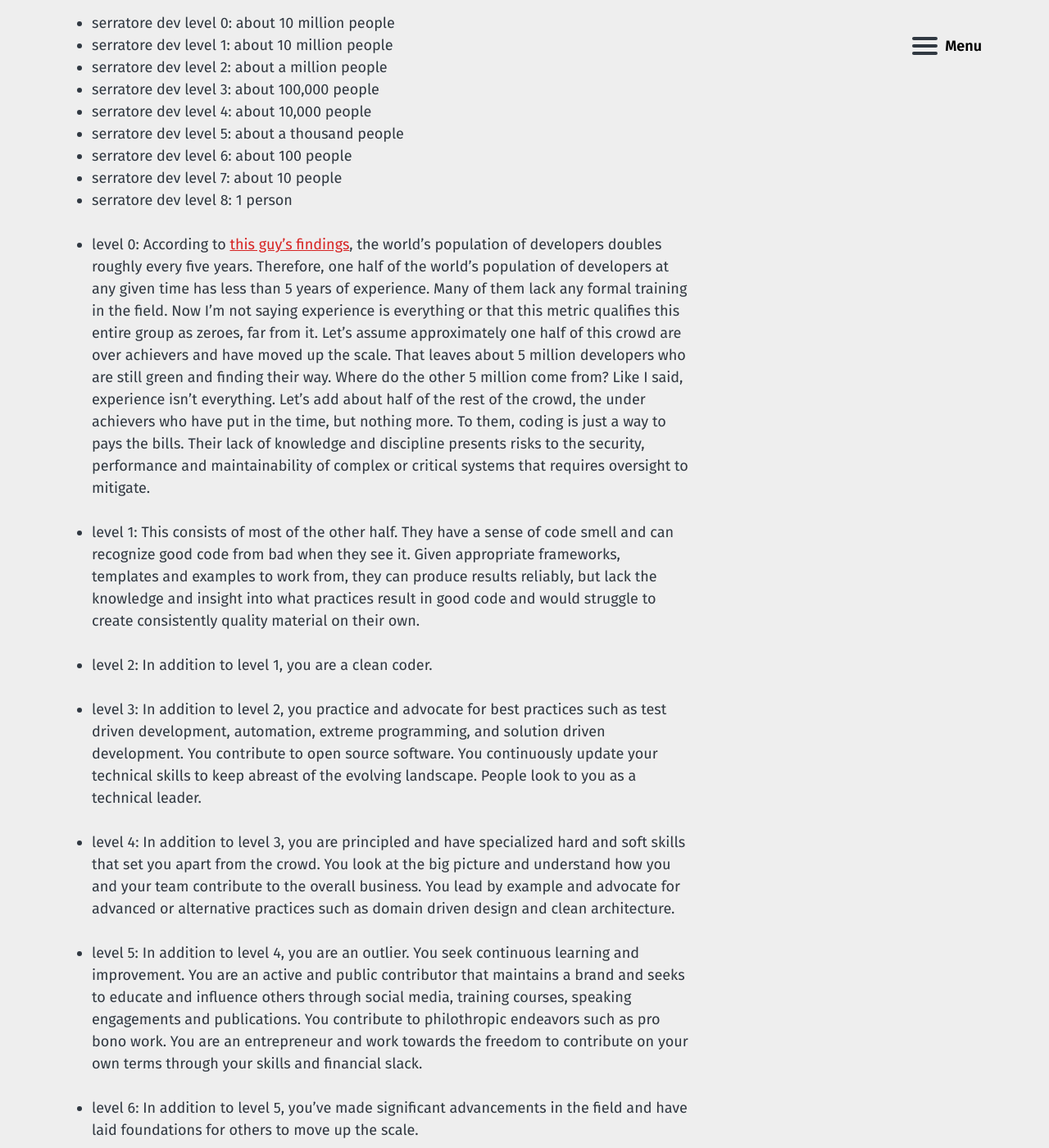
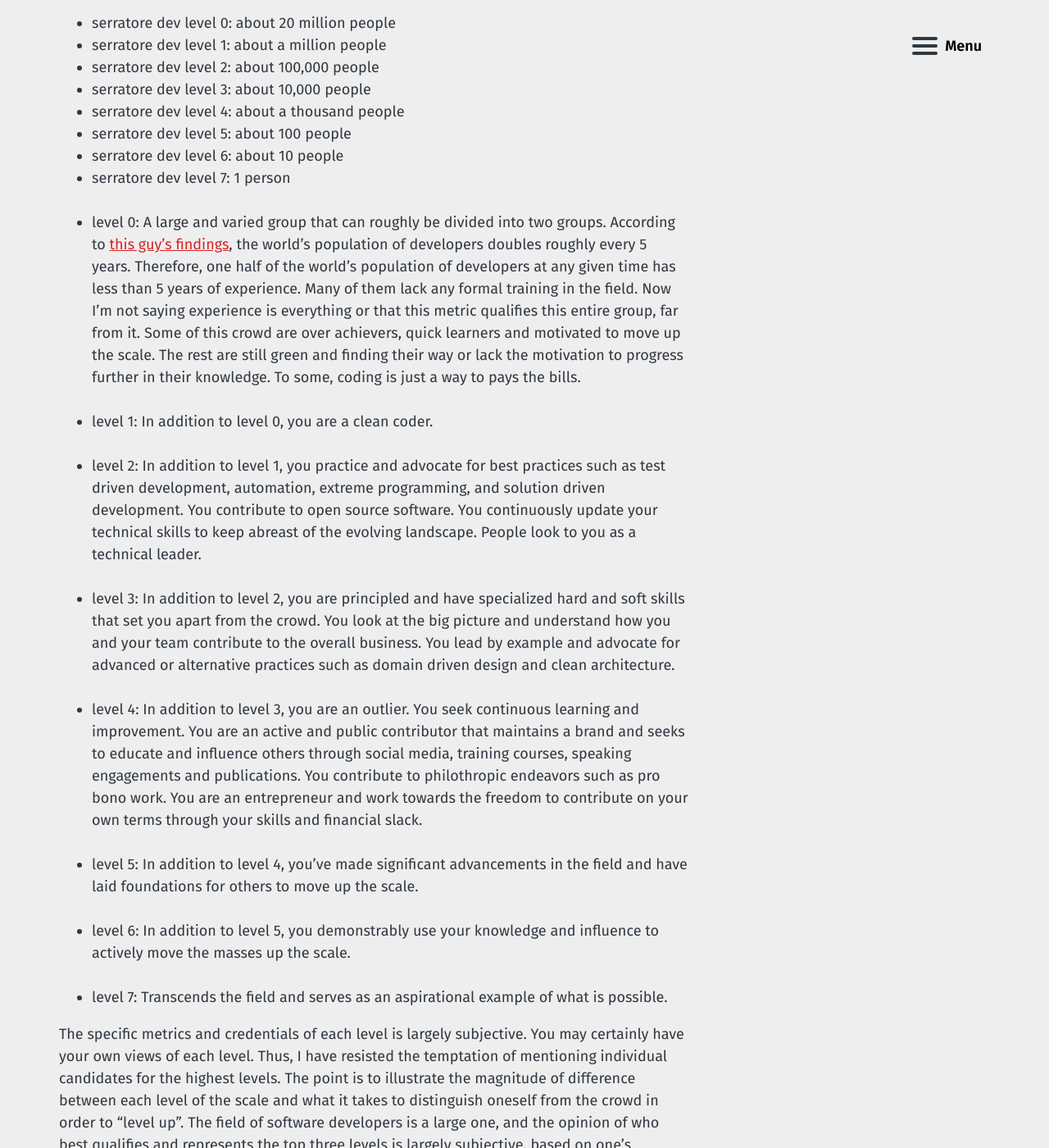
Before and after one commit to CSerratore/cserratore.github.io, a Jekyll site: the page built from _posts/2019-01-10-serratore-dev-scale.md, in a window 1280 px wide and 1400 px high, scrolled down 815 px. Shown: the whole window at 82% size. Built offline with Jekyll 4.4.1, drawn with Linux system fonts in a browser that asks for light colours; some of the changed text lies outside the part shown.

Commit message:
edits to post (merged bottom two levels)

```diff
--- a/_posts/2019-01-10-serratore-dev-scale.md
+++ b/_posts/2019-01-10-serratore-dev-scale.md
@@ -17,35 +17,32 @@ Early in my career, my manager and colleagues were engaged in a jovial discussio
 
 This is my attempt at applying this analogy to the domain of software development. With Paul's permission, I give you the **Serratore Dev Scale**.
 
-* serratore dev level 0:  about 10 million people
-* serratore dev level 1:  about 10 million people
-* serratore dev level 2:  about a million people
-* serratore dev level 3:  about 100,000 people
-* serratore dev level 4:  about 10,000 people
-* serratore dev level 5:  about a thousand people
-* serratore dev level 6:  about 100 people
-* serratore dev level 7:  about 10 people
-* serratore dev level 8:  1 person
+* serratore dev level 0:  about 20 million people
+* serratore dev level 1:  about a million people
+* serratore dev level 2:  about 100,000 people
+* serratore dev level 3:  about 10,000 people
+* serratore dev level 4:  about a thousand people
+* serratore dev level 5:  about 100 people
+* serratore dev level 6:  about 10 people
+* serratore dev level 7:  1 person
 
-* level 0: According to [this guy's findings](http://coding-and-more.blogspot.com/2011/06/its-official-developers-get-better-with.html), the world's population of developers doubles roughly every five years. Therefore, one half of the world's population of developers at any given time has less than 5 years of experience. Many of them lack any formal training in the field. Now I'm not saying experience is everything or that this metric qualifies this entire group as zeroes, far from it. Let's assume approximately one half of this crowd are over achievers and have moved up the scale. That leaves about 5 million developers who are still green and finding their way. Where do the other 5 million come from? Like I said, experience isn't everything. Let's add about half of the rest of the crowd, the under achievers who have put in the time, but nothing more. To them, coding is just a way to pays the bills. Their lack of knowledge and discipline presents risks to the security, performance and maintainability of complex or critical systems that requires oversight to mitigate.
+* level 0: A large and varied group that can roughly be divided into two groups. According to [this guy's findings](http://coding-and-more.blogspot.com/2011/06/its-official-developers-get-better-with.html), the world's population of developers doubles roughly every 5 years. Therefore, one half of the world's population of developers at any given time has less than 5 years of experience. Many of them lack any formal training in the field. Now I'm not saying experience is everything or that this metric qualifies this entire group, far from it. Some of this crowd are over achievers, quick learners and motivated to move up the scale. The rest are still green and finding their way or lack the motivation to progress further in their knowledge. To some, coding is just a way to pays the bills.
 
-* level 1: This consists of most of the other half. They have a sense of code smell and can recognize good code from bad when they see it. Given appropriate frameworks, templates and examples to work from, they can produce results reliably, but lack the knowledge and insight into what practices result in good code and would struggle to create consistently quality material on their own.
+* level 1: In addition to level 0, you are a clean coder.
 
-* level 2: In addition to level 1, you are a clean coder.
+* level 2: In addition to level 1, you practice and advocate for best practices such as test driven development, automation, extreme programming, and solution driven development. You contribute to open source software. You continuously update your technical skills to keep abreast of the evolving landscape. People look to you as a technical leader.
 
-* level 3: In addition to level 2, you practice and advocate for best practices such as test driven development, automation, extreme programming, and solution driven development. You contribute to open source software. You continuously update your technical skills to keep abreast of the evolving landscape. People look to you as a technical leader.
+* level 3: In addition to level 2, you are principled and have specialized hard and soft skills that set you apart from the crowd. You look at the big picture and understand how you and your team contribute to the overall business. You lead by example and advocate for advanced or alternative practices such as domain driven design and clean architecture.
 
-* level 4: In addition to level 3, you are principled and have specialized hard and soft skills that set you apart from the crowd. You look at the big picture and understand how you and your team contribute to the overall business. You lead by example and advocate for advanced or alternative practices such as domain driven design and clean architecture.
+* level 4: In addition to level 3, you are an outlier. You seek continuous learning and improvement. You are an active and public contributor that maintains a brand and seeks to educate and influence others through social media, training courses, speaking engagements and publications. You contribute to philothropic endeavors such as pro bono work. You are an entrepreneur and work towards the freedom to contribute on your own terms through your skills and financial slack.
 
-* level 5: In addition to level 4, you are an outlier. You seek continuous learning and improvement. You are an active and public contributor that maintains a brand and seeks to educate and influence others through social media, training courses, speaking engagements and publications. You contribute to philothropic endeavors such as pro bono work. You are an entrepreneur and work towards the freedom to contribute on your own terms through your skills and financial slack.
+* level 5: In addition to level 4, you've made significant advancements in the field and have laid foundations for others to move up the scale.
 
-* level 6: In addition to level 5, you've made significant advancements in the field and have laid foundations for others to move up the scale.
+* level 6: In addition to level 5, you demonstrably use your knowledge and influence to actively move the masses up the scale.
 
-* level 7: In addition to level 6, you demonstrably use your knowledge and influence to actively move the masses up the scale.
+* level 7: Transcends the field and serves as an aspirational example of what is possible.
 
-* level 8: Transcends the field and serves as an aspirational example of what is possible.
-
-The specific metrics and credentials of each level is largely subjective. You may certainly have your own views of each level. Thus, I have resisted the temptation of mentioning individual candidates for the highest levels. The point is to illustrate the magnitude of difference between each level of the scale and what it takes to distinguish oneself from the crowd in order to "level up". The field of software developers is a large one, and the opinion of who best qualifies and represents the top three levels is largely subjective, based on one's personal views. Personally, I have a difficult time filtering a list of level 7 candidates. As for level 8, it would take some reflection and research of each of these individuals to make an informed decision on who, in my opinion, is the most deserving of that position.
+The specific metrics and credentials of each level is largely subjective. You may certainly have your own views of each level. Thus, I have resisted the temptation of mentioning individual candidates for the highest levels. The point is to illustrate the magnitude of difference between each level of the scale and what it takes to distinguish oneself from the crowd in order to "level up". The field of software developers is a large one, and the opinion of who best qualifies and represents the top three levels is largely subjective, based on one's personal views. Personally, I have a difficult time filtering a list of level 6 candidates. As for level 7, it would take some reflection and research of each of these individuals to make an informed decision on who, in my opinion, is the most deserving of that position.
 
 As a matter of personal development, which is really the point of this scale, ask yourself the following questions:
 1. Where do you see yourself?
```
